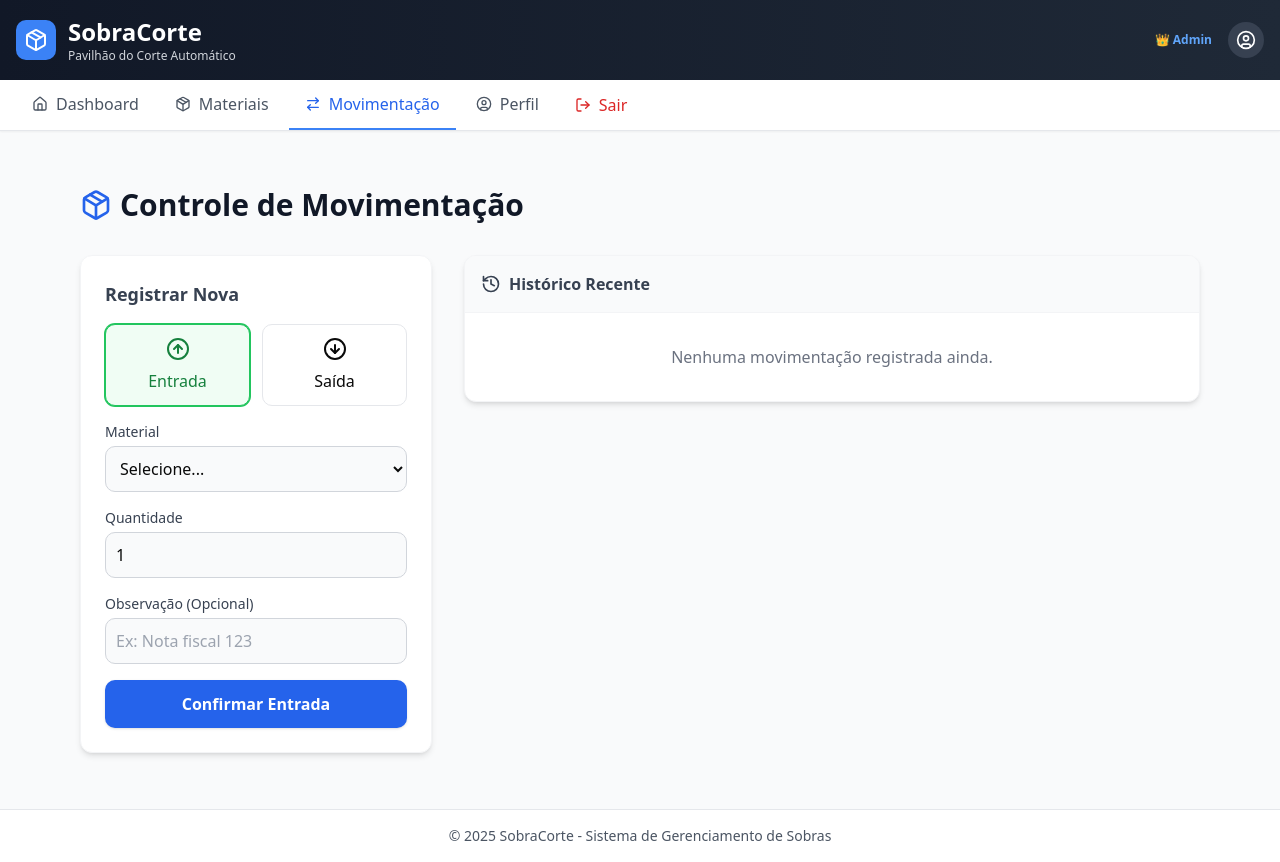
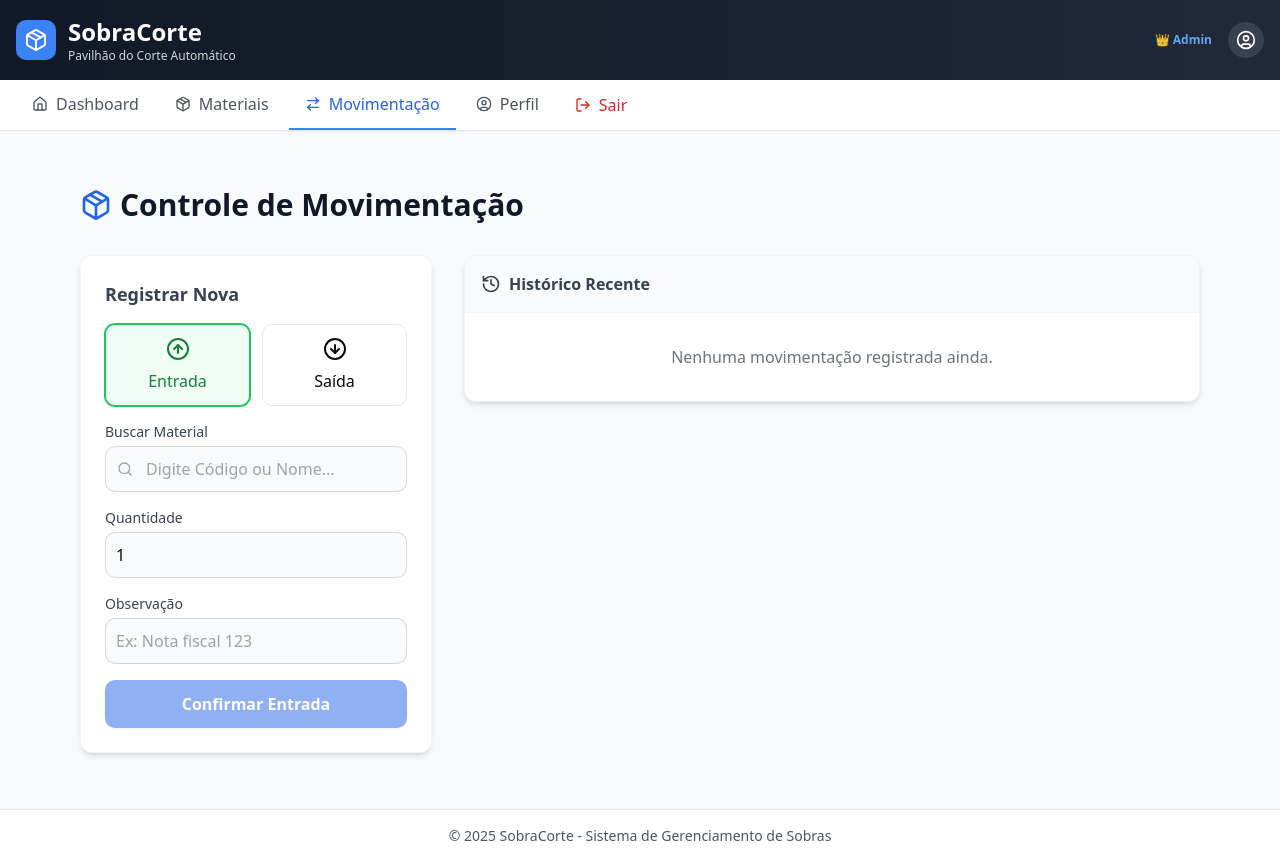
Before and after one commit to hellennverenaa/sobracorte, a Vue app: page /movement in a window 1280 px wide. Built offline with nearby package versions, Linux system fonts and the light colour scheme; data requests are answered from the project's data file; sample sign-in values are in the browser's storage.

Commit message:
feat: foi adicionado funcionalidade de busca do material digitando a descrição ou o código do material

```diff
--- a/src/pages/Movement.vue
+++ b/src/pages/Movement.vue
@@ -1,28 +1,34 @@
 <script setup>
 import { ref, onMounted, computed } from 'vue'
 import Layout from '@/components/Layout.vue'
-import { ArrowUpCircle, ArrowDownCircle, History, Package } from 'lucide-vue-next'
+import { ArrowUpCircle, ArrowDownCircle, History, Package, Search, X } from 'lucide-vue-next'
 import { useApi } from '@/composables/useApi'
 
 const { fetchMaterials, createMovement, fetchMovements } = useApi()
 
 // Dados do formulário
-const tipoMovimento = ref('entrada') // 'entrada' ou 'saida'
-const materialSelecionado = ref('')
+const tipoMovimento = ref('entrada')
+const materialSelecionadoId = ref('') // Guarda o ID do material escolhido
 const quantidade = ref(1)
 const observacao = ref('')
+
+// Controle da Busca Inteligente
+const termoBusca = ref('') // O que você digita
+const mostrarLista = ref(false) // Abre/fecha a lista
 
 // Listas de dados
 const materials = ref([])
 const history = ref([])
 const isLoading = ref(false)
-const message = ref({ text: '', type: '' }) // Para mostrar sucesso ou erro
+const message = ref({ text: '', type: '' })
 
-// Carrega os dados ao abrir a tela
+// Carrega dados ao abrir
 onMounted(async () => {
   isLoading.value = true
   try {
-    materials.value = await fetchMaterials()
+    const data = await fetchMaterials()
+    // Garante que é array
+    materials.value = Array.isArray(data) ? data : (data.materials || [])
     history.value = await fetchMovements()
   } catch (error) {
     console.error(error)
@@ -31,15 +37,44 @@ onMounted(async () => {
   }
 })
 
-// Pega o nome do material selecionado para exibir no histórico
+// --- LÓGICA DE FILTRO (BUSCA) ---
+const materiaisFiltrados = computed(() => {
+  if (!termoBusca.value) {
+    return [] // Se não digitou nada, não mostra nada (ou pode mostrar os primeiros 10)
+  }
+  const termo = termoBusca.value.toLowerCase()
+
+  // Filtra por CÓDIGO ou DESCRIÇÃO
+  return materials.value.filter(m =>
+    String(m.codigo || '').toLowerCase().includes(termo) ||
+    String(m.descricao || '').toLowerCase().includes(termo)
+  ).slice(0, 50) // Limita a 50 resultados para não travar a tela
+})
+
+// Quando clica em um material da lista
+function selecionarMaterial(material) {
+  materialSelecionadoId.value = material.id
+  // Preenche o campo de busca com o nome escolhido para ficar visível
+  termoBusca.value = `${material.codigo} - ${material.descricao}`
+  mostrarLista.value = false // Esconde a lista
+}
+
+// Limpar seleção
+function limparSelecao() {
+  materialSelecionadoId.value = ''
+  termoBusca.value = ''
+  mostrarLista.value = false
+}
+
+// Pega o nome do material para o histórico
 const getMaterialName = (id) => {
   const m = materials.value.find(item => item.id == id)
-  return m ? m.descricao : 'Material Desconhecido'
+  return m ? m.descricao : 'Material excluído ou desconhecido'
 }
 
 // Envia o formulário
 async function handleSubmit() {
-  if (!materialSelecionado.value || quantidade.value <= 0) {
+  if (!materialSelecionadoId.value || quantidade.value <= 0) {
     message.value = { text: 'Selecione um material e uma quantidade válida.', type: 'error' }
     return
   }
@@ -48,22 +83,23 @@ async function handleSubmit() {
 
   try {
     await createMovement({
-      materialId: materialSelecionado.value,
+      materialId: materialSelecionadoId.value,
       tipo: tipoMovimento.value,
       quantidade: quantidade.value,
       observacao: observacao.value
     })
 
-    // Sucesso!
     message.value = { text: 'Movimentação registrada com sucesso!', type: 'success' }
 
-    // Limpa o formulário e atualiza o histórico
+    // Limpa campos
     quantidade.value = 1
     observacao.value = ''
+    limparSelecao() // Reseta a busca
+
+    // Atualiza listas
     history.value = await fetchMovements()
-
-    // Recarrega materiais para atualizar o saldo na lista (opcional)
-    materials.value = await fetchMaterials()
+    const data = await fetchMaterials()
+    materials.value = Array.isArray(data) ? data : (data.materials || [])
 
   } catch (err) {
     message.value = { text: err.message, type: 'error' }
@@ -110,14 +146,54 @@ async function handleSubmit() {
                 </button>
               </div>
 
-              <div>
-                <label class="block text-sm font-medium text-gray-700 mb-1">Material</label>
-                <select v-model="materialSelecionado" class="w-full p-2.5 bg-gray-50 border border-gray-300 rounded-lg focus:ring-2 focus:ring-blue-500 outline-none" required>
-                  <option value="" disabled>Selecione...</option>
-                  <option v-for="m in materials" :key="m.id" :value="m.id">
-                    {{ m.codigo }} - {{ m.descricao }} (Saldo: {{ m.quantidade }})
-                  </option>
-                </select>
+              <div class="relative">
+                <label class="block text-sm font-medium text-gray-700 mb-1">Buscar Material</label>
+
+                <div class="relative">
+                  <input
+                    type="text"
+                    v-model="termoBusca"
+                    @focus="mostrarLista = true"
+                    placeholder="Digite Código ou Nome..."
+                    class="w-full pl-10 pr-10 py-2.5 bg-gray-50 border border-gray-300 rounded-lg focus:ring-2 focus:ring-blue-500 outline-none"
+                    autocomplete="off"
+                  />
+                  <Search class="absolute left-3 top-1/2 -translate-y-1/2 w-4 h-4 text-gray-400" />
+
+                  <button
+                    v-if="termoBusca"
+                    type="button"
+                    @click="limparSelecao"
+                    class="absolute right-3 top-1/2 -translate-y-1/2 text-gray-400 hover:text-gray-600"
+                  >
+                    <X class="w-4 h-4" />
+                  </button>
+                </div>
+
+                <div
+                  v-if="mostrarLista && termoBusca"
+                  class="absolute z-50 left-0 right-0 mt-1 bg-white border border-gray-200 rounded-lg shadow-xl max-h-60 overflow-y-auto"
+                >
+                  <ul class="divide-y divide-gray-100">
+                    <li v-if="materiaisFiltrados.length === 0" class="p-3 text-sm text-gray-500 text-center">
+                      Nenhum material encontrado com esse código/nome.
+                    </li>
+                    <li
+                      v-for="m in materiaisFiltrados"
+                      :key="m.id"
+                      @click="selecionarMaterial(m)"
+                      class="p-3 hover:bg-blue-50 cursor-pointer transition-colors"
+                    >
+                      <div class="font-medium text-gray-900 text-sm">
+                        <span class="font-mono bg-gray-100 px-1 py-0.5 rounded text-xs text-gray-600 mr-2">{{ m.codigo }}</span>
+                        {{ m.descricao }}
+                      </div>
+                      <div class="text-xs text-gray-500 mt-1">
+                        Saldo Atual: <span class="font-bold">{{ m.quantidade }} {{ m.unidade }}</span>
+                      </div>
+                    </li>
+                  </ul>
+                </div>
               </div>
 
               <div>
@@ -125,15 +201,15 @@ async function handleSubmit() {
                 <input
                   v-model.number="quantidade"
                   type="number"
-                  min="0.1"
-                  step="any"
+                  min="0.01"
+                  step="0.01"
                   class="w-full p-2.5 bg-gray-50 border border-gray-300 rounded-lg focus:ring-2 focus:ring-blue-500 outline-none"
                   required
                 />
               </div>
 
               <div>
-                <label class="block text-sm font-medium text-gray-700 mb-1">Observação (Opcional)</label>
+                <label class="block text-sm font-medium text-gray-700 mb-1">Observação</label>
                 <input
                   v-model="observacao"
                   type="text"
@@ -144,7 +220,8 @@ async function handleSubmit() {
 
               <button
                 type="submit"
-                class="w-full py-3 bg-blue-600 hover:bg-blue-700 text-white font-semibold rounded-lg shadow transition-colors"
+                class="w-full py-3 bg-blue-600 hover:bg-blue-700 text-white font-semibold rounded-lg shadow transition-colors disabled:opacity-50"
+                :disabled="!materialSelecionadoId"
               >
                 Confirmar {{ tipoMovimento === 'entrada' ? 'Entrada' : 'Saída' }}
               </button>
@@ -160,23 +237,23 @@ async function handleSubmit() {
               </h3>
             </div>
 
-            <div class="divide-y divide-gray-100">
+            <div class="divide-y divide-gray-100 max-h-[600px] overflow-y-auto">
               <div v-if="history.length === 0" class="p-8 text-center text-gray-500">
                 Nenhuma movimentação registrada ainda.
               </div>
 
               <div v-for="item in history" :key="item.id" class="p-4 flex items-center justify-between hover:bg-gray-50 transition-colors">
                 <div class="flex items-start gap-3">
-                  <div :class="`p-2 rounded-full ${item.tipo === 'entrada' ? 'bg-green-100 text-green-600' : 'bg-red-100 text-red-600'}`">
+                  <div :class="`p-2 rounded-full flex-shrink-0 ${item.tipo === 'entrada' ? 'bg-green-100 text-green-600' : 'bg-red-100 text-red-600'}`">
                     <component :is="item.tipo === 'entrada' ? ArrowUpCircle : ArrowDownCircle" class="w-5 h-5" />
                   </div>
                   <div>
-                    <p class="font-medium text-gray-900">{{ getMaterialName(item.materialId) }}</p>
+                    <p class="font-medium text-gray-900 line-clamp-1">{{ getMaterialName(item.materialId) }}</p>
                     <p class="text-sm text-gray-500">{{ new Date(item.data).toLocaleString() }}</p>
                     <p v-if="item.observacao" class="text-xs text-gray-400 mt-1">{{ item.observacao }}</p>
                   </div>
                 </div>
-                <div :class="`font-bold ${item.tipo === 'entrada' ? 'text-green-600' : 'text-red-600'}`">
+                <div :class="`font-bold whitespace-nowrap ml-4 ${item.tipo === 'entrada' ? 'text-green-600' : 'text-red-600'}`">
                   {{ item.tipo === 'entrada' ? '+' : '-' }}{{ item.quantidade }}
                 </div>
               </div>
```
